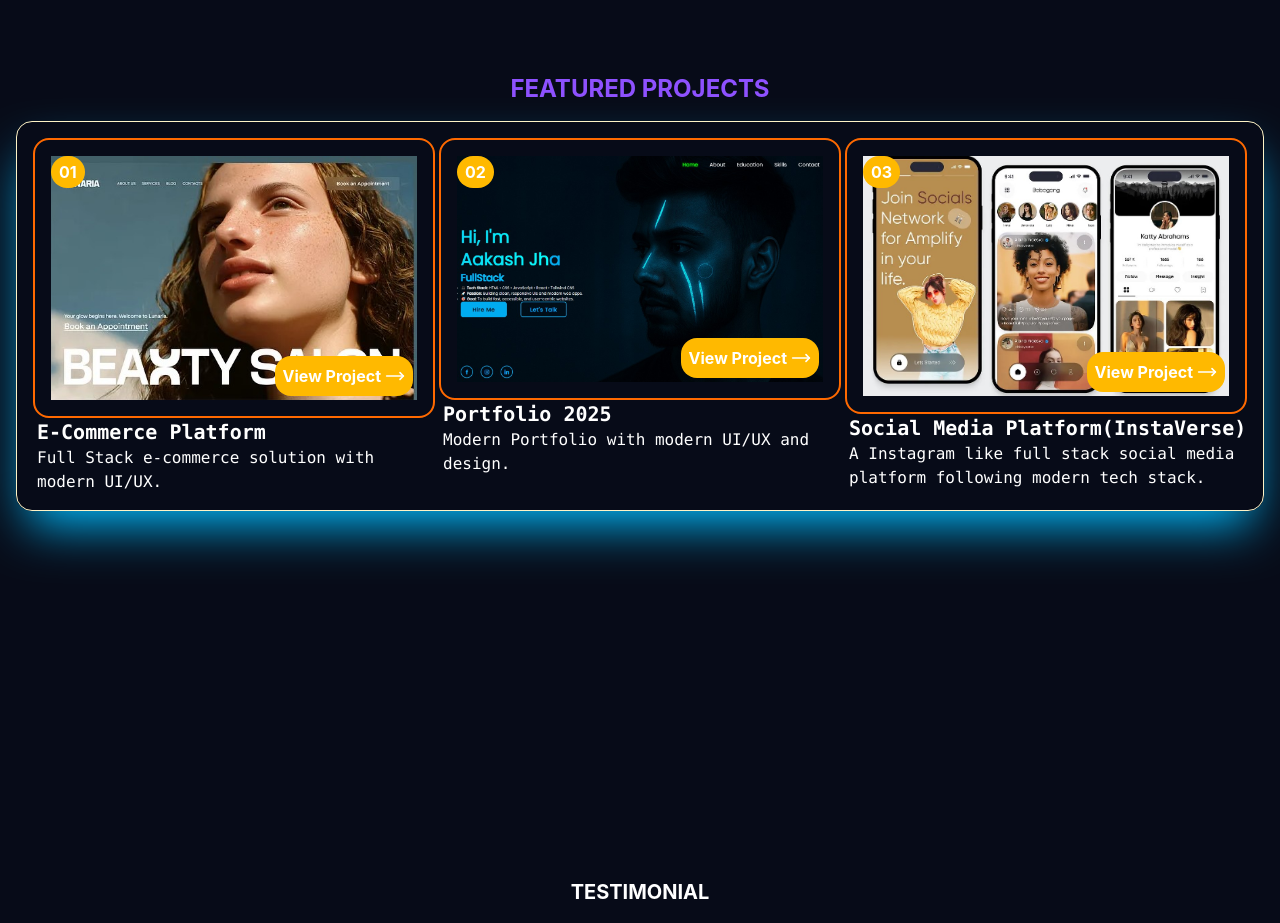
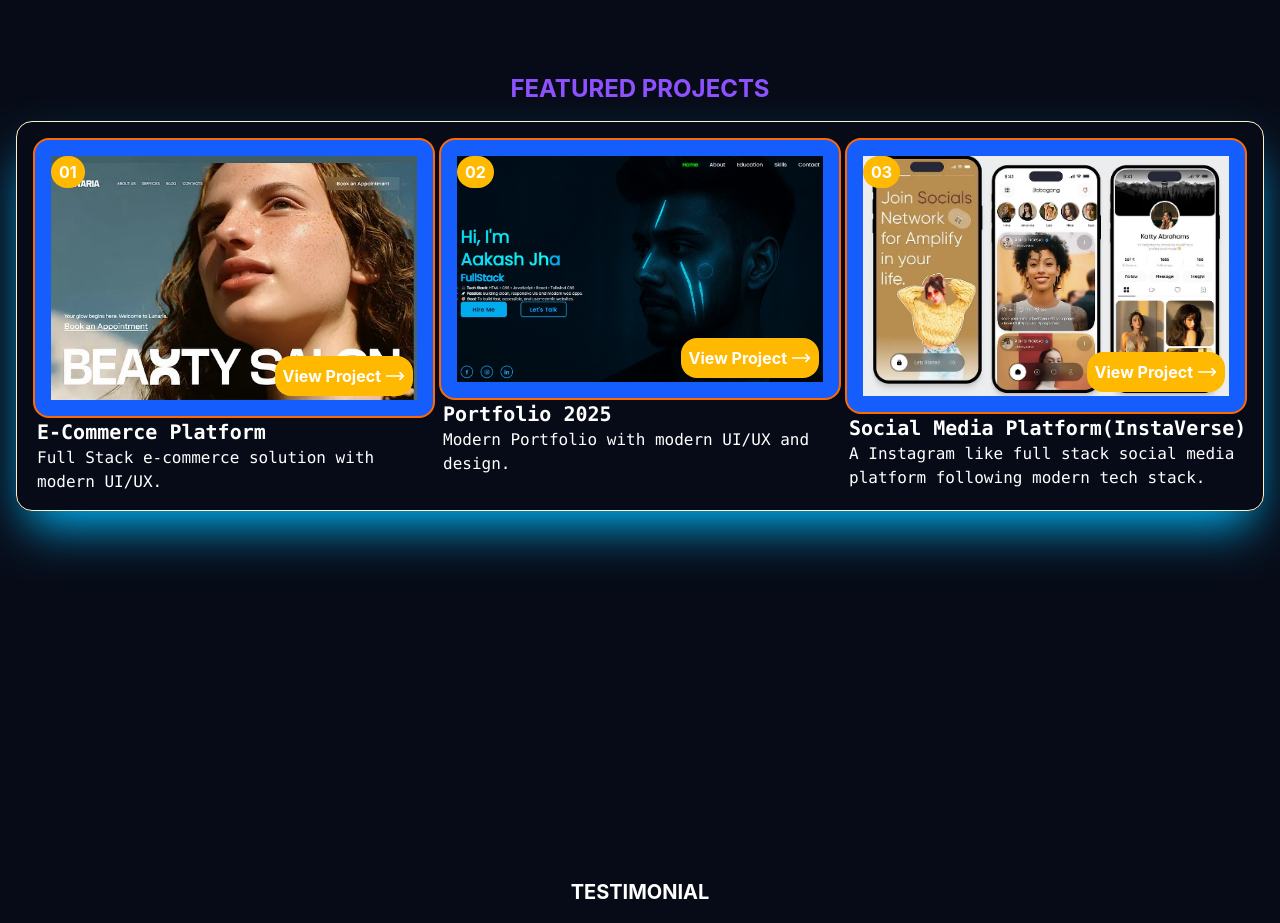
Before and after one commit to Aakash-Jha-818/Modern_Portfolio, a React (Vite) app: page / in a window 1280 px wide. Shown: the part 2580-3503 px from the top of the page. Built offline with nearby package versions, Linux system fonts and the light colour scheme.

Commit message:
Enhance project card appearance and interactivity
Updated project card styles with hover effects.

```diff
--- a/src/components/Projects.jsx
+++ b/src/components/Projects.jsx
@@ -12,7 +12,7 @@ const Projects = ({project}) => {
                 project.map((item)=>(
 
                     <div key={item.id}>
-                        <div className='  border-2 border-orange-500 relative rounded-2xl p-4 w-full'>
+                        <div className=' transition duration-300 ease-in-out hover:-translate-y-1 hover:scale-105 bg-blue-600 text-white p-3  border-2 border-orange-500 relative rounded-2xl p-4 w-full'>
                         <img src={item.img} alt="" className='h-full w-full object-cover' />
                             <div className="no absolute top-4 left-4 rounded-4xl bg-amber-400 text-white font-bold px-2 py-1">{item.id}</div>
                             <button  className='px-2 py-2 absolute bottom-5 flex items-center gap-1 text-white font-bold right-5 bg-amber-400 rounded-2xl'><a href="https://github.com/Aakash-Jha-818">View Project</a><MoveRight size={20} /></button>
```
